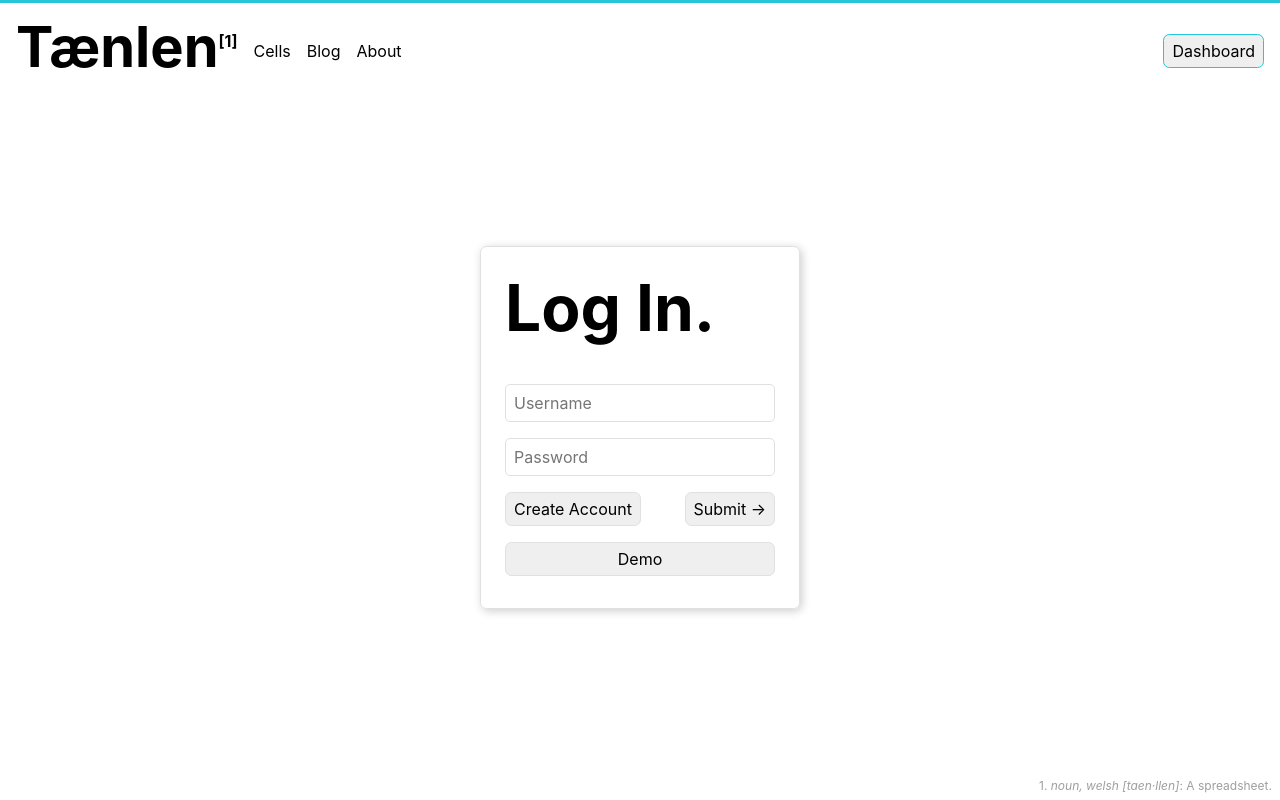
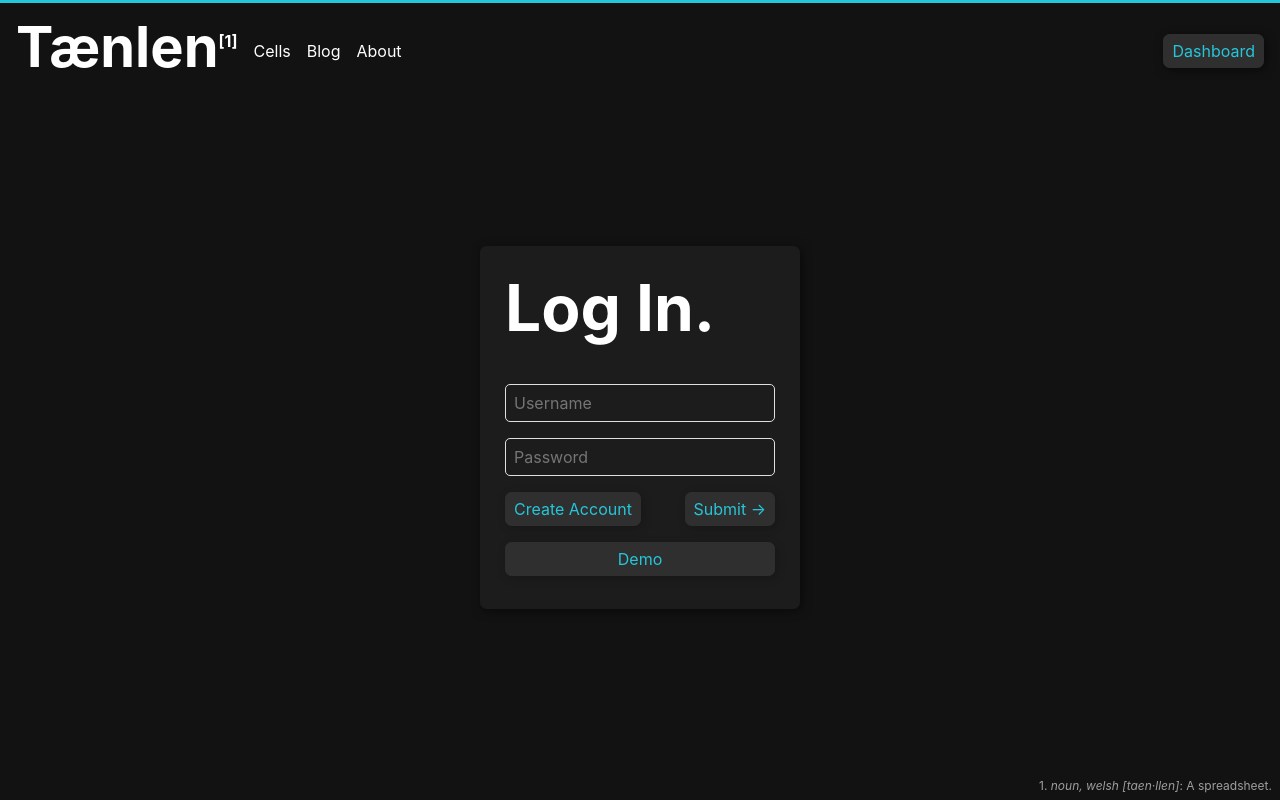
Before and after one commit to mvrkvincent/taenlen_dashboard, a React (Create React App) app in the folder frontend/: page / in a window 1280 px wide. Built offline with nearby package versions, Linux system fonts and the light colour scheme.

Commit message:
Implement dark mode

```diff
--- a/frontend/src/components/Dashboard.js
+++ b/frontend/src/components/Dashboard.js
@@ -8,25 +8,57 @@ import Cells from './cells/Cells';
 
 const Dashboard = ({ isLoading, view }) => {
 
+  const darkMode = {
+    dashboard: {
+      color: '#ffffff',
+      background: '#121212'
+    },
+    module: {
+      background: '#1c1c1c',
+      borderColor: '#1c1c1c',
+      boxShadow: '2px 2px 10px rgba(0, 0, 0, 0.5)'
+    },
+    button: {
+      color: '#26C6DA',
+      background: '#2f2f2f',
+      borderColor: '#2f2f2f',
+      boxShadow: '2px 2px 10px rgba(0, 0, 0, 0.2)'
+    },
+    input: {
+      color: '#FFFFFF'
+    },
+    dash: {
+      color: '#26C6DA',
+      background: '#2f2f2f',
+      borderColor: '#2f2f2f',
+      boxShadow: '2px 2px 10px rgba(0, 0, 0, 0.5)'
+    },
+    logout: {
+      background: '#2f2f2f',
+      borderColor: '#2f2f2f',
+      boxShadow: '2px 2px 10px rgba(0, 0, 0, 0.5)'
+    },
+  };
+
   const generateView = () => {
     if (isLoading) {
       return <h1 className="title">Loading...</h1>
     } else {
       switch (view) {
         case 'login':
-          return <Login />;
+          return <Login darkMode={darkMode}/>;
         case 'register':
-          return <Register />
+          return <Register darkMode={darkMode}/>
         default:
-          return <Cells />;
+          return <Cells darkMode={darkMode}/>;
       }
     }
   };
 
   return (
-    <div id="dashboard" className="column">
+    <div id="dashboard" style={darkMode.dashboard} className="column">
 
-      <Nav />
+      <Nav darkMode={darkMode}/>
 
       {generateView()}
 
--- a/frontend/src/components/Nav.js
+++ b/frontend/src/components/Nav.js
@@ -2,7 +2,7 @@ import React from 'react';
 import { connect } from 'react-redux';
 import { logout } from '../actions/auth_actions';
 
-const Nav = ({ firstName, loggedIn, logout }) => {
+const Nav = ({ firstName, loggedIn, logout, darkMode }) => {
 
   const generateButtons = () => {
     const welcome = (firstName === 'Demo') ? `${firstName}` : `${firstName}'s`;
@@ -11,14 +11,19 @@ const Nav = ({ firstName, loggedIn, logout }) => {
       case true:
         return(
           <div className="nav-buttons row">
-            <button onClick={logout} className="left logout">Log Out</button>
-            <button className="dash-button">{welcome} Dashboard</button>
+            <button
+              style={darkMode.logout}
+              onClick={logout}
+              className="left logout">Log Out</button>
+            <button
+              style={darkMode.dash}
+              className="dash-button">{welcome} Dashboard</button>
           </div>
         )
       default:
         return(
           <div className="row">
-            <button className="dash-button">Dashboard</button>
+            <button style={darkMode.dash} className="dash-button">Dashboard</button>
           </div>
         )
     }
--- a/frontend/src/components/auth/Login.js
+++ b/frontend/src/components/auth/Login.js
@@ -3,7 +3,7 @@ import { connect } from 'react-redux';
 import { login } from '../../actions/auth_actions';
 import { toggleView } from '../../actions/ui_actions';
 
-const Login = ({ errorList, toggleView, login }) => {
+const Login = ({ errorList, toggleView, login, darkMode }) => {
   const [formData, setFormData] = useState({
     username: '',
     password: '',
@@ -38,10 +38,11 @@ const Login = ({ errorList, toggleView, login }) => {
 
   return (
       <div id="auth" className="column">
-        <div className="auth module">
+        <div style={darkMode.module} className="auth module">
           <h1 className="title">Log In.</h1>
           <form className="column">
             <input
+              style={darkMode.input}
               name="username"
               type="text"
               placeholder="Username"
@@ -51,6 +52,7 @@ const Login = ({ errorList, toggleView, login }) => {
               />
             <div className="error">{usernameError}</div>
             <input
+              style={darkMode.input}
               name="password"
               type="password"
               placeholder="Password"
@@ -61,11 +63,11 @@ const Login = ({ errorList, toggleView, login }) => {
             <div className="error">{passwordError}</div>
             <div className="error">{generalError}</div>
             <div className="row submit">
-              <button onClick={() => toggleView('register')}>Create Account</button>
-              <button onClick={handleSubmit}>Submit &rarr;</button>
+              <button style={darkMode.button} onClick={() => toggleView('register')}>Create Account</button>
+              <button style={darkMode.button} onClick={handleSubmit}>Submit &rarr;</button>
             </div>
             <div className="row submit">
-              <button className="demo" onClick={handleDemo}>Demo</button>
+              <button style={darkMode.button} className="demo" onClick={handleDemo}>Demo</button>
             </div>
           </form>
         </div>
--- a/frontend/src/components/cells/CellOptions.js
+++ b/frontend/src/components/cells/CellOptions.js
@@ -2,7 +2,7 @@ import React from 'react';
 import { connect } from 'react-redux';
 import { submitCell, updateCell } from '../../actions/cell_actions';
 
-const CellButtons = ({ cell, setCellData, submitCell, updateCell }) => {
+const CellOptions = ({ cell, setCellData, submitCell, updateCell, darkMode }) => {
 
   const handleFrequency = e => {
     e.preventDefault();
@@ -85,17 +85,17 @@ const CellButtons = ({ cell, setCellData, submitCell, updateCell }) => {
 
       <div className="row">
 
-        <button onClick={handleFrequency} value="frequency" className="option">
+        <button style={darkMode.button} onClick={handleFrequency} value="frequency" className="option">
           {cell.frequency}
         </button>
 
-        <button onClick={handlePriority} value="priority" className="right option">
+        <button style={darkMode.button} onClick={handlePriority} value="priority" className="right option">
           {cell.priority}
         </button>
 
       </div>
 
-      <button onClick={handleSubmit} className="action">
+      <button style={darkMode.button} onClick={handleSubmit} className="right action">
         <i className="fas fa-check"/>
       </button>
 
@@ -108,4 +108,4 @@ const mdp = dispatch => ({
   updateCell: cell => dispatch(updateCell(cell))
 })
 
-export default connect(null, mdp)(CellButtons);
+export default connect(null, mdp)(CellOptions);
--- a/frontend/src/components/cells/Cells.js
+++ b/frontend/src/components/cells/Cells.js
@@ -5,7 +5,7 @@ import StagedCell from './StagedCell';
 import Tickers from '../tickers/Tickers';
 import Grid from './Grid';
 
-const Cells = ({ staged, cells, fetchCells, stageCell }) => {
+const Cells = ({ staged, cells, fetchCells, stageCell, darkMode }) => {
   const [style, setStyle] = useState({
     margin: null
   });
@@ -18,13 +18,13 @@ const Cells = ({ staged, cells, fetchCells, stageCell }) => {
 
   const displayStagedCell = () => {
     if (staged.label) {
-      return <StagedCell cell={staged} />;
+      return <StagedCell cell={staged} darkMode={darkMode} />;
     }
   };
 
   const displayGrid = () => {
     if (cells[0]) {
-      return <Grid cells={cells}/>
+      return <Grid cells={cells} darkMode={darkMode}/>
     } else if (!staged.type) {
       return <h1 className="no-cells title">Your T&#230;nlen is Blank</h1>
     }
--- a/frontend/src/components/cells/Grid.js
+++ b/frontend/src/components/cells/Grid.js
@@ -2,6 +2,12 @@ import React from 'react';
 import Cell from './Cell';
 
 const Grid = ({ cells }) => {
+
+  const darkMode = {
+    background: '#1c1c1c',
+    borderColor: '#1c1c1c',
+    boxShadow: '2px 2px 10px rgba(0, 0, 0, 0.5)'
+  };
 
   const displayAllCash = () => {
     let allCash = [];
@@ -10,7 +16,11 @@ const Grid = ({ cells }) => {
         allCash.push(<Cell key={i} cell={cell} />);
       }
     });
-    return allCash;
+    if (allCash[0]) {
+      return allCash;
+    } else {
+      return <span className="no-cells">Add Income</span>
+    }
   };
 
   const displayAllExpenses = () => {
@@ -20,11 +30,15 @@ const Grid = ({ cells }) => {
         allExpenses.push(<Cell key={i} cell={cell} />);
       }
     });
-    return allExpenses;
+    if (allExpenses[0]) {
+      return allExpenses;
+    } else {
+      return <span className="no-cells">Add Expenses</span>
+    }
   };
 
   return(
-      <div id="all" className="module row">
+      <div id="all" style={darkMode} className="module row">
         <div id="all-cash" className="column">
           {displayAllCash()}
         </div>
--- a/frontend/src/components/cells/StagedCell.js
+++ b/frontend/src/components/cells/StagedCell.js
@@ -3,7 +3,7 @@ import { connect } from 'react-redux';
 import CellOptions from './CellOptions';
 import { deleteCell } from '../../actions/cell_actions';
 
-const StagedCell = ({ cell, deleteCell }) => {
+const StagedCell = ({ cell, deleteCell, darkMode }) => {
   const [cellData, setCellData] = useState({
     id: cell.id,
     label: '',
@@ -63,11 +63,12 @@ const StagedCell = ({ cell, deleteCell }) => {
   }, [cell]);
 
   return (
-    <div id="staged-cell" className={`${cell.label} module`}>
+    <div id="staged-cell" style={darkMode.module} className={`${cell.label} module`}>
 
       <div className="row">
         {symbol}
         <input
+          style={darkMode.input}
           name="title"
           type="text"
           placeholder={placeholder}
@@ -76,6 +77,7 @@ const StagedCell = ({ cell, deleteCell }) => {
           className="cell-title"
           />
         <input
+          style={darkMode.input}
           name="amount"
           type="text"
           placeholder="1,000"
@@ -83,7 +85,7 @@ const StagedCell = ({ cell, deleteCell }) => {
           onChange={handleChange}
           className={cell.label}
         />
-        <button onClick={handleDelete} className="action right">
+        <button style={darkMode.button} onClick={handleDelete} className="action right">
           <i className="fas fa-trash-alt" />
         </button>
 
@@ -92,6 +94,7 @@ const StagedCell = ({ cell, deleteCell }) => {
       <CellOptions
         cell={cellData}
         setCellData={setCellData}
+        darkMode={darkMode}
       />
 
     </div>
--- a/frontend/src/stylesheets/cells.css
+++ b/frontend/src/stylesheets/cells.css
@@ -15,12 +15,12 @@
 }
 
 #all{
-  width: 80%;
+  max-width: 75%;
 }
 
 #all-cash {
   height: 100%;
-  width: 20rem;
+  max-width: 20rem;
   justify-content: center;
   padding-right: 1.5rem;
   border-right: 1px solid #E0E0E0;
@@ -28,7 +28,7 @@
 
 #all-expenses {
   height: 100%;
-  width: 80%;
+  max-width: 80%;
   display: flex;
   justify-content: center;
   flex-flow: row wrap;
@@ -104,7 +104,7 @@
 }
 
 .no-cells {
-  font-size: 3rem;
+  align-self: center;
   color: #E0E0E0;
 }
 
--- a/frontend/src/stylesheets/tickers.css
+++ b/frontend/src/stylesheets/tickers.css
@@ -1,5 +1,6 @@
 #tickers {
   width: 100%;
+  margin-bottom: 1.5rem;
   justify-content: space-evenly;
 }
 
```
Also changed, not shown: frontend/src/components/auth/Register.js (+9 -4 lines), frontend/src/App.js (line endings or trailing spaces).
